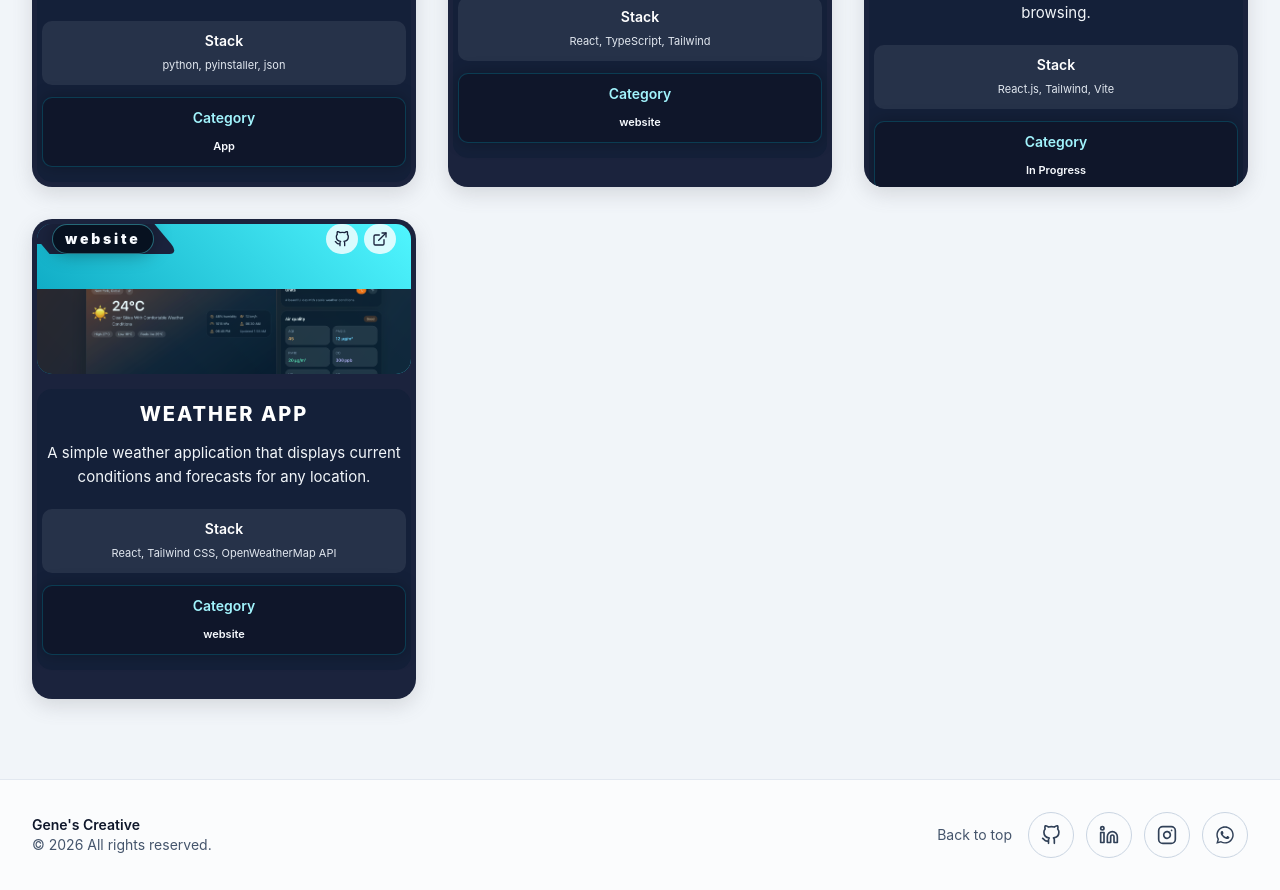
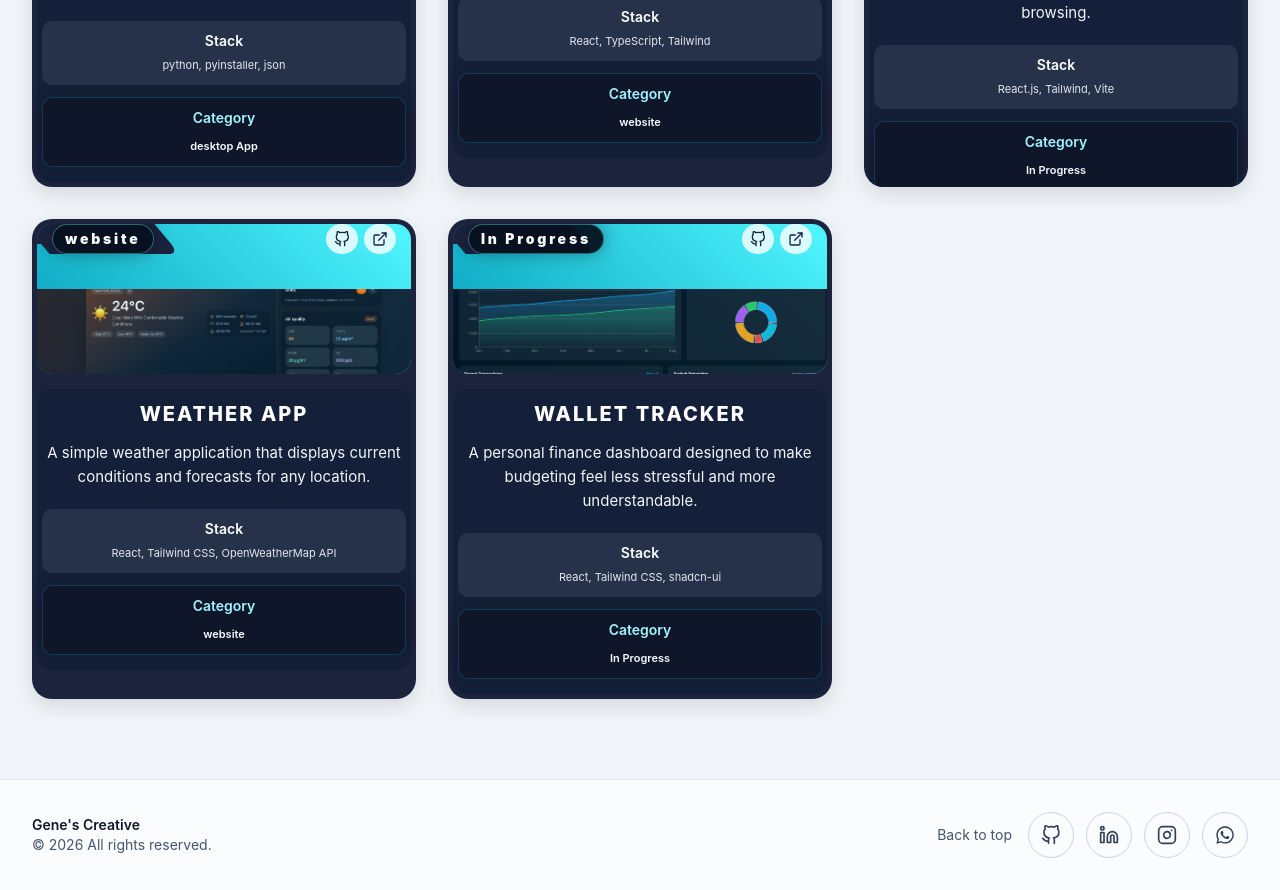
Before and after one commit to Genie-hacqman/Myprsonal_Portfolio, a React (Vite) app: page /projects in a window 1280 px wide. Shown: the part 698-1588 px from the top of the page. Built offline with nearby package versions, Linux system fonts and the light colour scheme.

Commit message:
initial commit

```diff
--- a/src/data/projects.js
+++ b/src/data/projects.js
@@ -1,5 +1,5 @@
 import imgExpense from '../assets/images/Expense Tracker.png';
-import imgGeneric from '../assets/images/image.jpeg';
+import imgWalletTracker from '../assets/images/Wallet-Tracker.png';
 import imgStay from '../assets/images/stay ease.png';
 import imgCarCommerce from '../assets/images/obolocar.png';
 import imgWeather from '../assets/images/weather.png';
@@ -13,7 +13,7 @@ export const projects = [
     techStack: ['python', 'pyinstaller', 'json'],
     github: 'https://github.com/Genie-hacqman/expense-tracker',
     liveDemo: 'https://example.com',
-    category: 'App',
+    category: 'desktop App',
   },
   {
     title: 'StayEaseHotel website',
@@ -40,8 +40,25 @@ export const projects = [
     image: imgWeather,
     techStack: ['React', 'Tailwind CSS', 'OpenWeatherMap API'],
     github: 'https://github.com/Genie-hacqman/WeatherApp',
+    liveDemo: 'https://weather-app-topaz-theta-86.vercel.app/',
+    category: 'website',
+  },
+
+  {
+    title: 'Wallet Tracker',
+    description: 'A personal finance dashboard designed to make budgeting feel less stressful and more understandable.',
+    image: imgWalletTracker,
+    techStack: ['React', 'Tailwind CSS', 'shadcn-ui'],
+    github: 'https://github.com/Genie-hacqman/wallet-Tracker-sys',
     liveDemo: 'https://example.com',
-    category: 'website',
+    category: 'In Progress',
   }
 
+
+
+
+
+
+
+
 ];
```
Also changed, not shown: src/assets/images/Wallet-Tracker.png (added).
